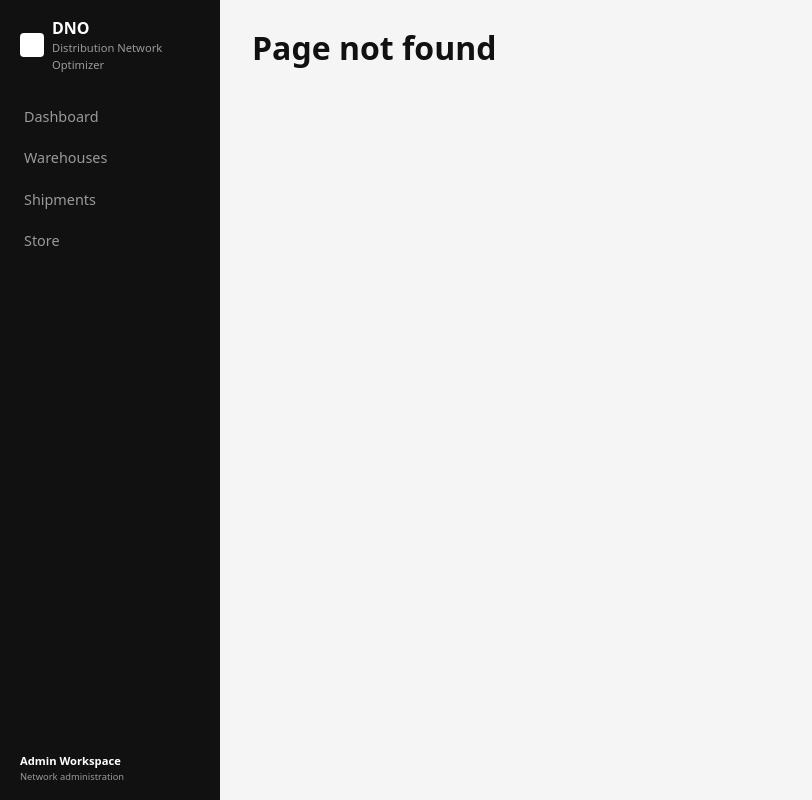
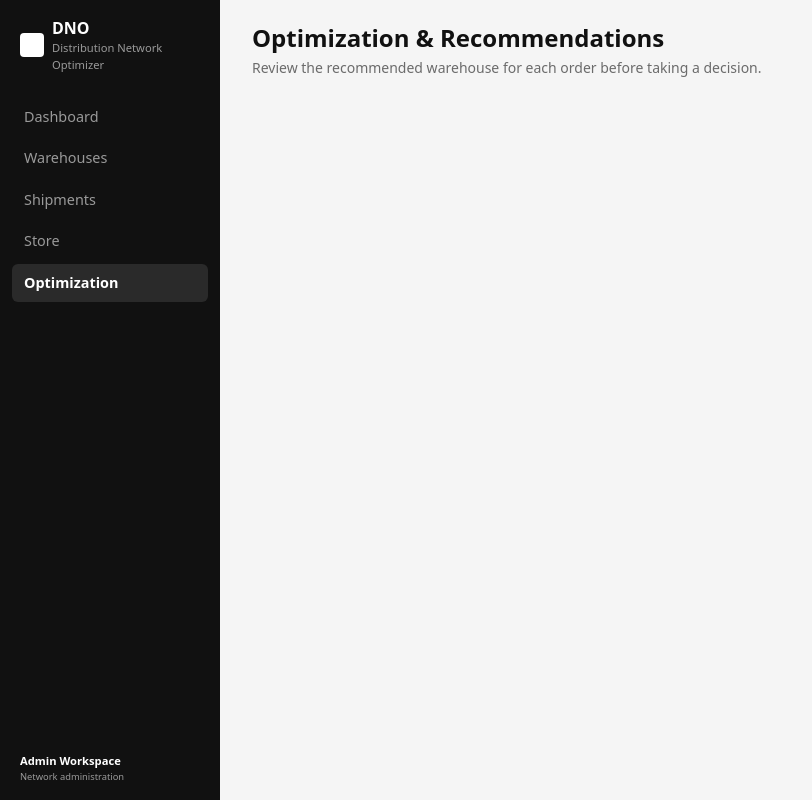
Before and after one commit to Simeon31/Vienna_Project, a React (Vite) app in the folder client/: page /optimization in a window 1280 px wide. Before the commit this address had no page. Shown: the whole page, without its empty margins (0-812 px from the left). Built offline with nearby package versions, Linux system fonts and the light colour scheme.

Commit message:
feat: add optimization review page with route and navigation entry

```diff
--- a/client/src/App.tsx
+++ b/client/src/App.tsx
@@ -7,6 +7,7 @@ import ShipmentsPage from './features/shipments/pages/ShipmentsPage';
 import AddWarehousePage from './features/warehouses/pages/AddWarehousePage';
 import EditWarehousePage from './features/warehouses/pages/EditWarehousePage';
 import WarehouseDetailPage from './features/warehouses/pages/WarehouseDetailPage';
+import OptimizationReviewPage from './features/optimization/pages/OptimizationReviewPage';
 
 export default function App() {
   return (
@@ -20,6 +21,7 @@ export default function App() {
               <Route path="warehouses/:id/edit" element={<EditWarehousePage />} />
             <Route path="inventory" element={<StorePage />} />
               <Route path="shipments" element={<ShipmentsPage />} />
+              <Route path="optimization" element={<OptimizationReviewPage />} />
             <Route path="*" element={<h1>Page not found</h1>} />
           </Route>
         </Routes>
--- a/client/src/config/navigation.ts
+++ b/client/src/config/navigation.ts
@@ -8,4 +8,5 @@ export const NAV_ITEMS: NavItem[] = [
     { label: 'Warehouses', path: '/warehouses' },
     { label: 'Shipments', path: '/shipments' },
     { label: 'Store', path: '/inventory' },
+    { label: 'Optimization', path: '/optimization' },
 ];
--- /dev/null
+++ b/client/src/features/optimization/pages/OptimizationReviewPage.tsx
@@ -0,0 +1,12 @@
+import PageHeader from '../../../components/ui/PageHeader';
+
+export default function OptimizationReviewPage() {
+    return (
+        <>
+            <PageHeader
+                title="Optimization & Recommendations"
+                subtitle="Review the recommended warehouse for each order before taking a decision."
+            />
+        </>
+    );
+}
```
